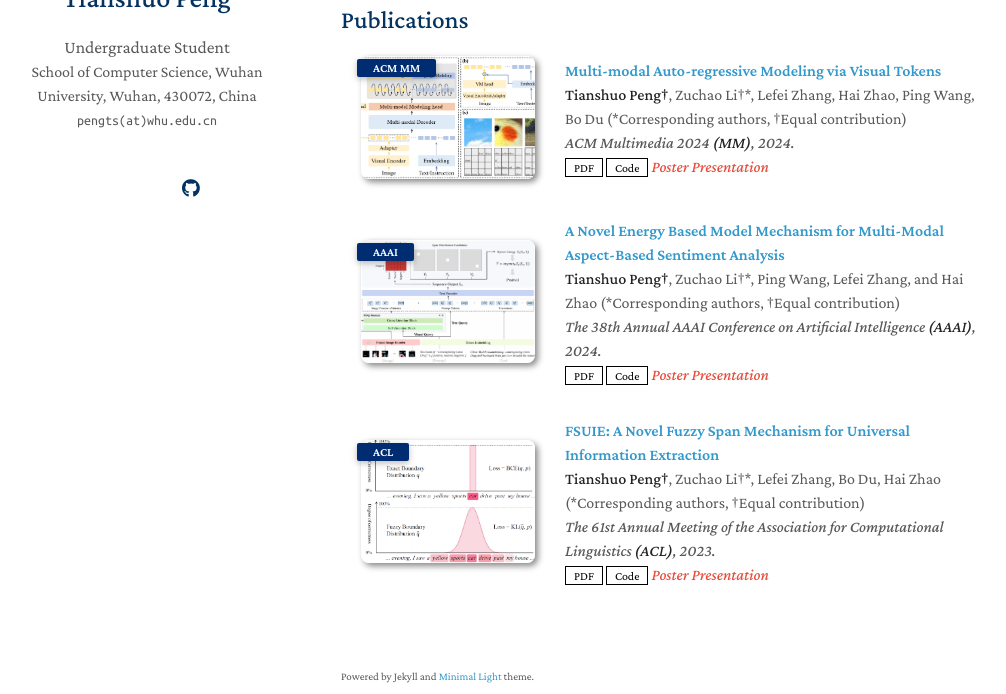
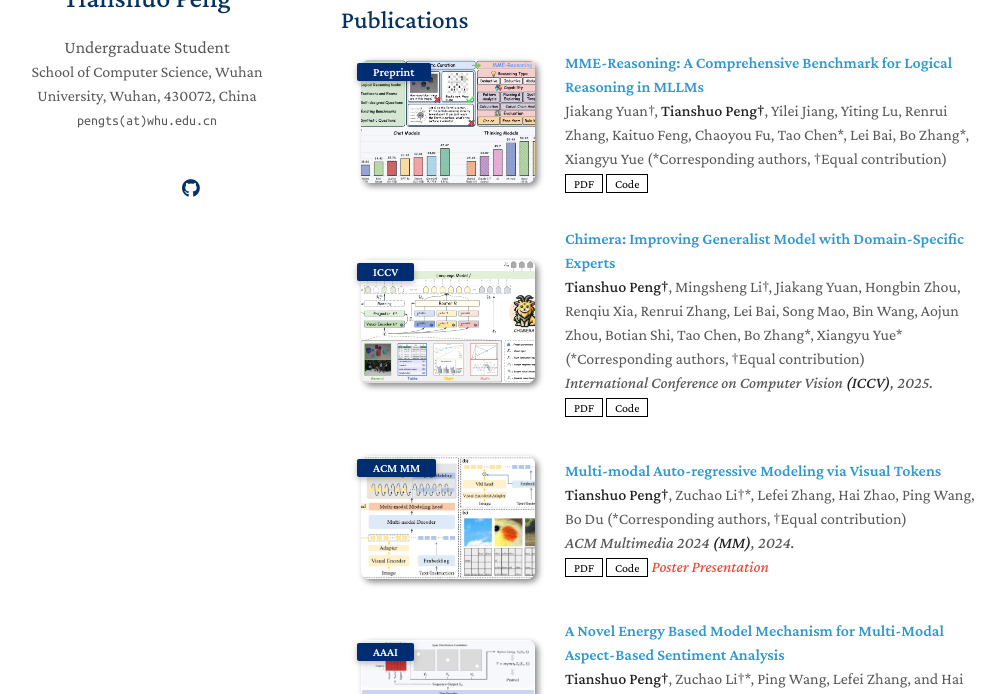
Before and after one commit to pengts/pengts.github.io, a Jekyll site: the page built from index.md, in a window 1280 px wide and 900 px high, scrolled down 630 px, cut to the strip 206-900 px from the top of the window. Shown: the whole strip, without its empty margins (129-1135 px from the left). Built offline with Jekyll 4.4.1, drawn with Linux system fonts in a browser that asks for light colours; nearby versions of some CDN libraries; a style sheet for code colours, icons or effects is not loaded; our own code applies the rules of GitHub Pages for plain Markdown files.

Commit message:
Update publications.yml

```diff
--- a/_data/publications.yml
+++ b/_data/publications.yml
@@ -1,4 +1,24 @@
 main:
+  - title: "MME-Reasoning: A Comprehensive Benchmark for Logical Reasoning in MLLMs"
+    authors: Jiakang Yuan†, <strong>Tianshuo Peng†</strong>, Yilei Jiang, Yiting Lu, Renrui Zhang, Kaituo Feng, Chaoyou Fu, Tao Chen*, Lei Bai, Bo Zhang*, Xiangyu Yue (*Corresponding authors, †Equal contribution)
+    conference_short: Preprint
+    # conference: International Conference on Computer Vision <strong>(ICCV)</strong>, 2025.
+    pdf: https://arxiv.org/pdf/2505.21327
+    code: https://github.com/Alpha-Innovator/MME-Reasoning
+    project page: https://alpha-innovator.github.io/mmereasoning.github.io/
+    image: ./assets/img/mme-reasoning.png
+    # notes: Poster Presentation
+
+  - title: "Chimera: Improving Generalist Model with Domain-Specific Experts"
+    authors: <strong>Tianshuo Peng†</strong>, Mingsheng Li†, Jiakang Yuan, Hongbin Zhou, Renqiu Xia, Renrui Zhang, Lei Bai, Song Mao, Bin Wang, Aojun Zhou, Botian Shi, Tao Chen, Bo Zhang*, Xiangyu Yue* (*Corresponding authors, †Equal contribution)
+    conference_short: ICCV
+    conference: International Conference on Computer Vision <strong>(ICCV)</strong>, 2025.
+    pdf: https://arxiv.org/abs/2412.05983
+    code: https://github.com/Alpha-Innovator/Chimera
+    project page: https://alpha-innovator.github.io/chimera_page/
+    image: ./assets/img/ICCV-2025.png
+    # notes: Poster Presentation
+
   - title: Multi-modal Auto-regressive Modeling via Visual Tokens
     authors: <strong>Tianshuo Peng†</strong>, Zuchao Li†*, Lefei Zhang, Hai Zhao, Ping Wang, Bo Du (*Corresponding authors, †Equal contribution)
     conference_short: ACM MM
```
